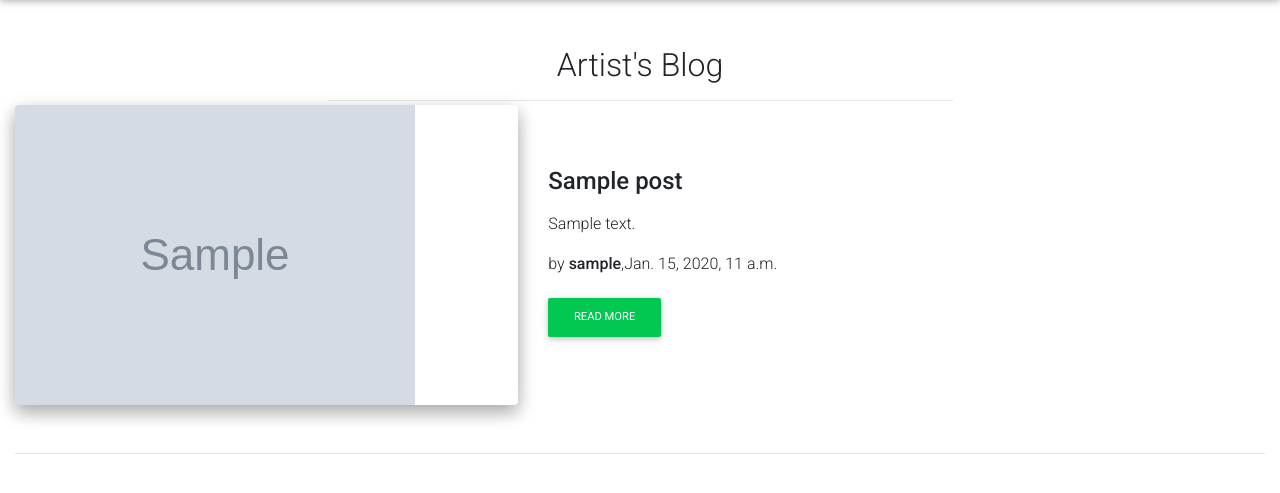
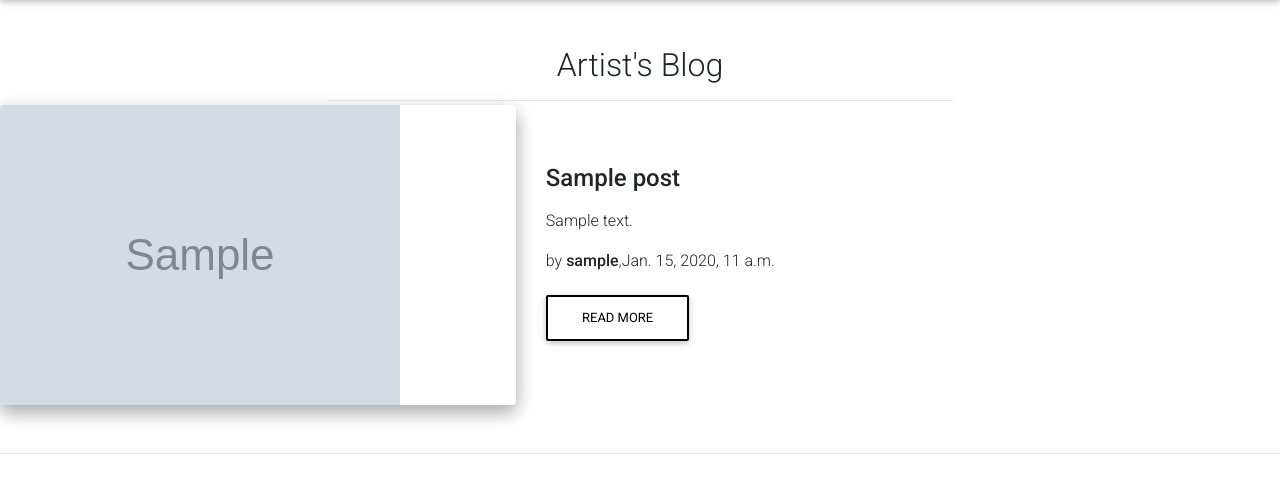
Before and after one commit to lucyrush/rivercity_jewellery, a Django app: page /blog/ in a window 1280 px wide. Shown: the part 134-627 px from the top of the page. Run offline with Django 3.2, Linux system fonts and the light colour scheme; tables that the repository leaves empty hold one stand-in row (values such as "Sample post"); grey boxes marked "Sample" are stand-in pictures; some libraries are stand-ins or nearby versions.

```diff
--- a/blog/templates/blog/blog.html
+++ b/blog/templates/blog/blog.html
@@ -18,16 +18,7 @@
                 <hr class="w-50 mb-1">
             </div>
     </div>
-    <div class="content container">
-    <div class="row">
-        {% if request.user.is_superuser %}
-            <div class="text-center">
-                <a class="btn btn-outline-black rounded-0" href="{% url 'post_new' %}">Add a New Post</a>
-            </div>
-        {% endif %}
-    </div>
-    </div>
-
+</div>
 
     <!-- Grid row -->
     <div class="row align-items-center">
@@ -67,15 +58,20 @@
         <!-- Post data -->
         <p>by <a><strong>{{ post.author }}</strong></a>,{{ post.published_date }}</p>
         <!-- Read more button -->
-        <a class="btn btn-success btn-md btn-rounded mx-0" href="{% url 'post_detail' pk=post.pk %}">Read more</a>
+        <a class="btn btn-outline-black rounded- mx-0" href="{% url 'post_detail' pk=post.pk %}">Read more</a>
 
       </div>
       <!-- Grid column -->
       {% endfor %}
     </div>
     <!-- Grid row -->
-
     <hr class="my-5">
-
+<div class="row">
+        {% if request.user.is_superuser %}
+            <div class="text-center">
+                <a class="btn btn-outline-black rounded-0" href="{% url 'post_new' %}">Add a New Post</a>
+            </div>
+        {% endif %}
+    </div>
 
 {% endblock %}
```
Also changed, not shown: media/pexels-wendy-wei-5752798.jpg (added).
